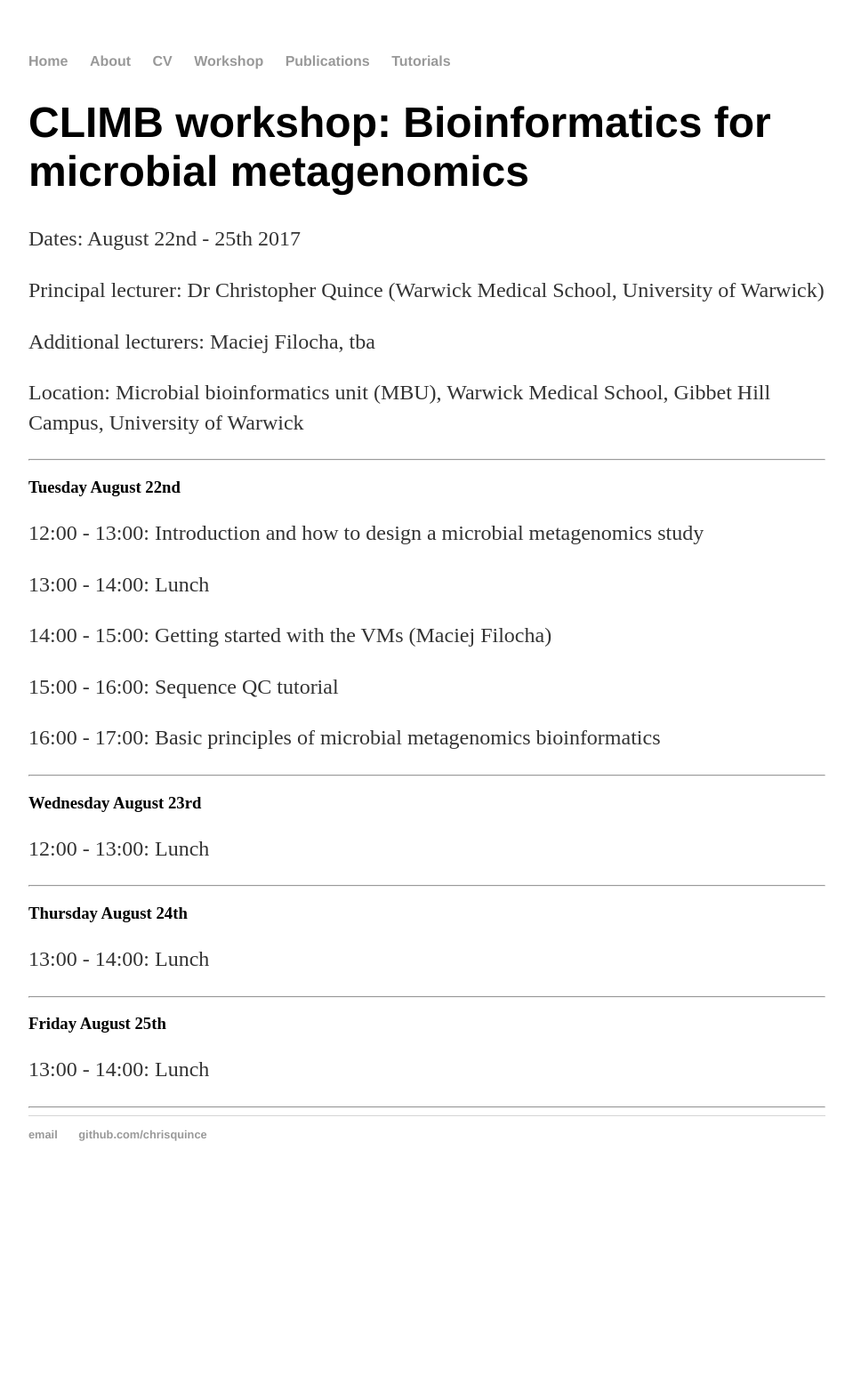
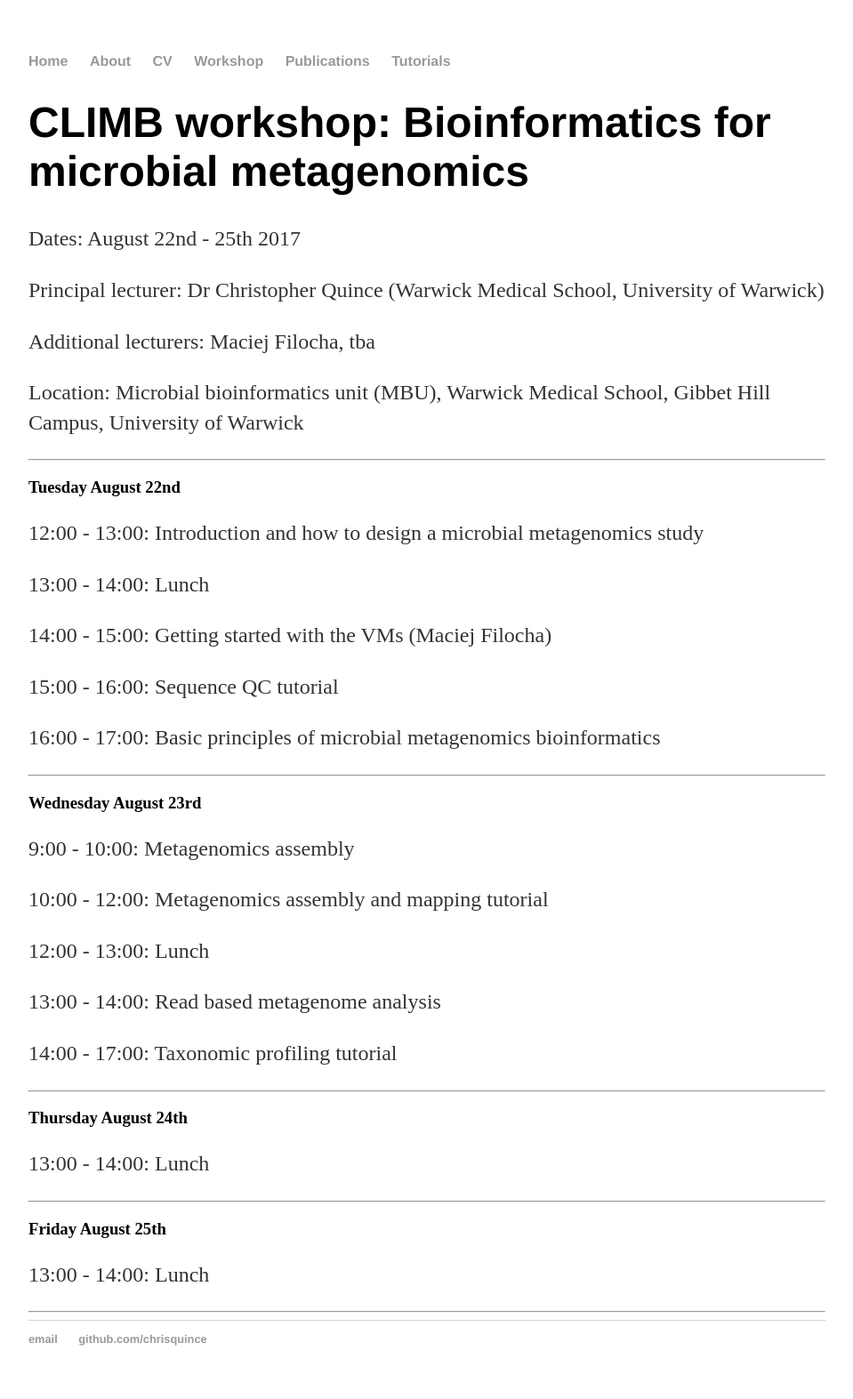
Before and after one commit to chrisquince/chrisquince.github.io, a Jekyll site: the page built from workshop/schedule.html, in a window 1280 px wide. Shown: the whole page at 89% size, without its empty margins (160-1119 px from the left). Built offline with Jekyll 4.4.1, drawn with Linux system fonts in a browser that asks for light colours; before the commit the page ends 1343 px from its top, so only the background shows below that.

Commit message:
Update schedule

```diff
--- a/workshop/schedule.html
+++ b/workshop/schedule.html
@@ -31,7 +31,15 @@ title: Chris Quince, Metagenomics bioinformatician
 
   <h3> Wednesday August 23rd  </h3>
 
+  <p> 9:00 - 10:00: Metagenomics assembly </p>
+
+  <p> 10:00 - 12:00: Metagenomics assembly and mapping tutorial </p>
+
   <p> 12:00 - 13:00: Lunch </p>
+
+  <p> 13:00 - 14:00: Read based metagenome analysis </p>
+
+  <p> 14:00 - 17:00: Taxonomic profiling tutorial  </p>
 
   <hr>
 
```
